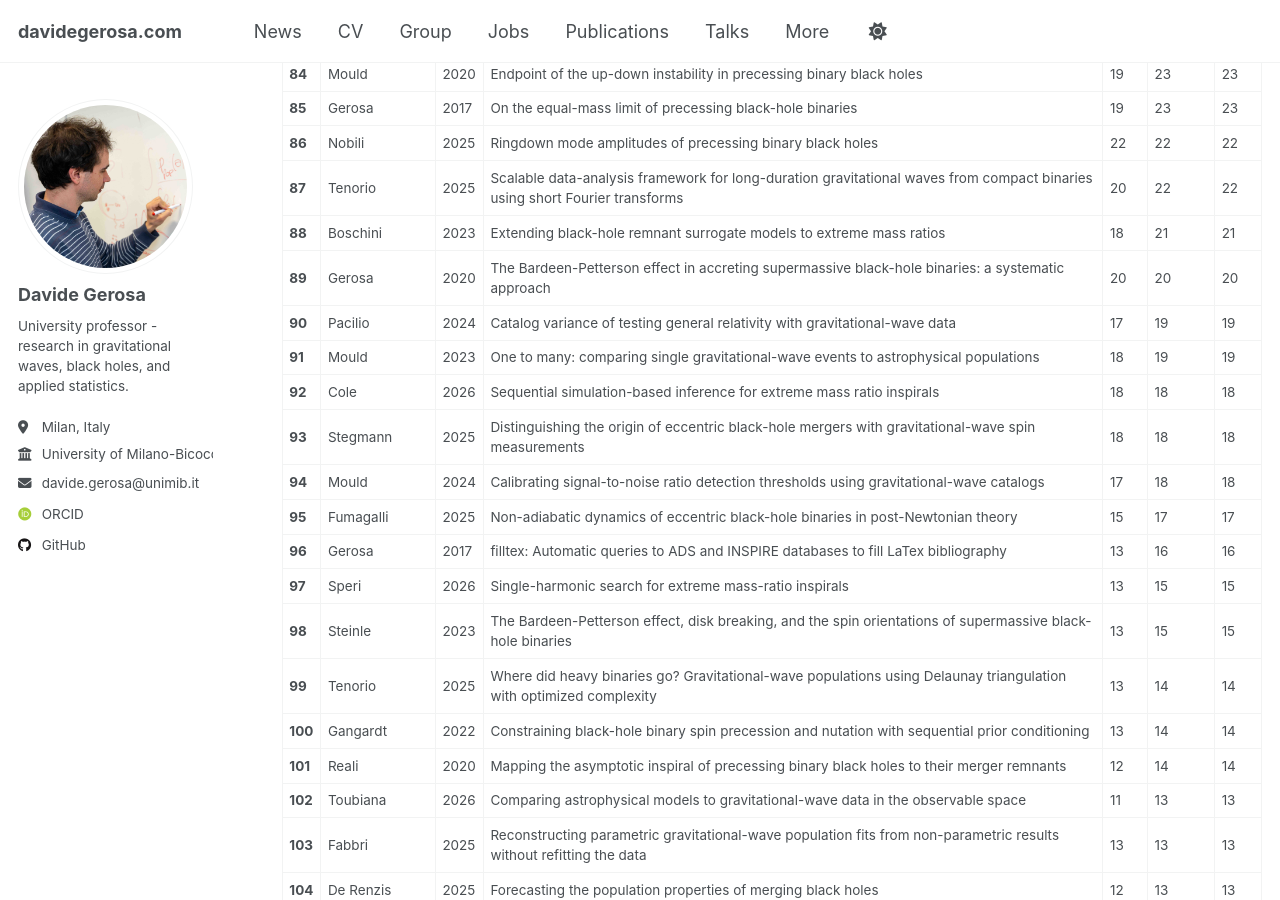
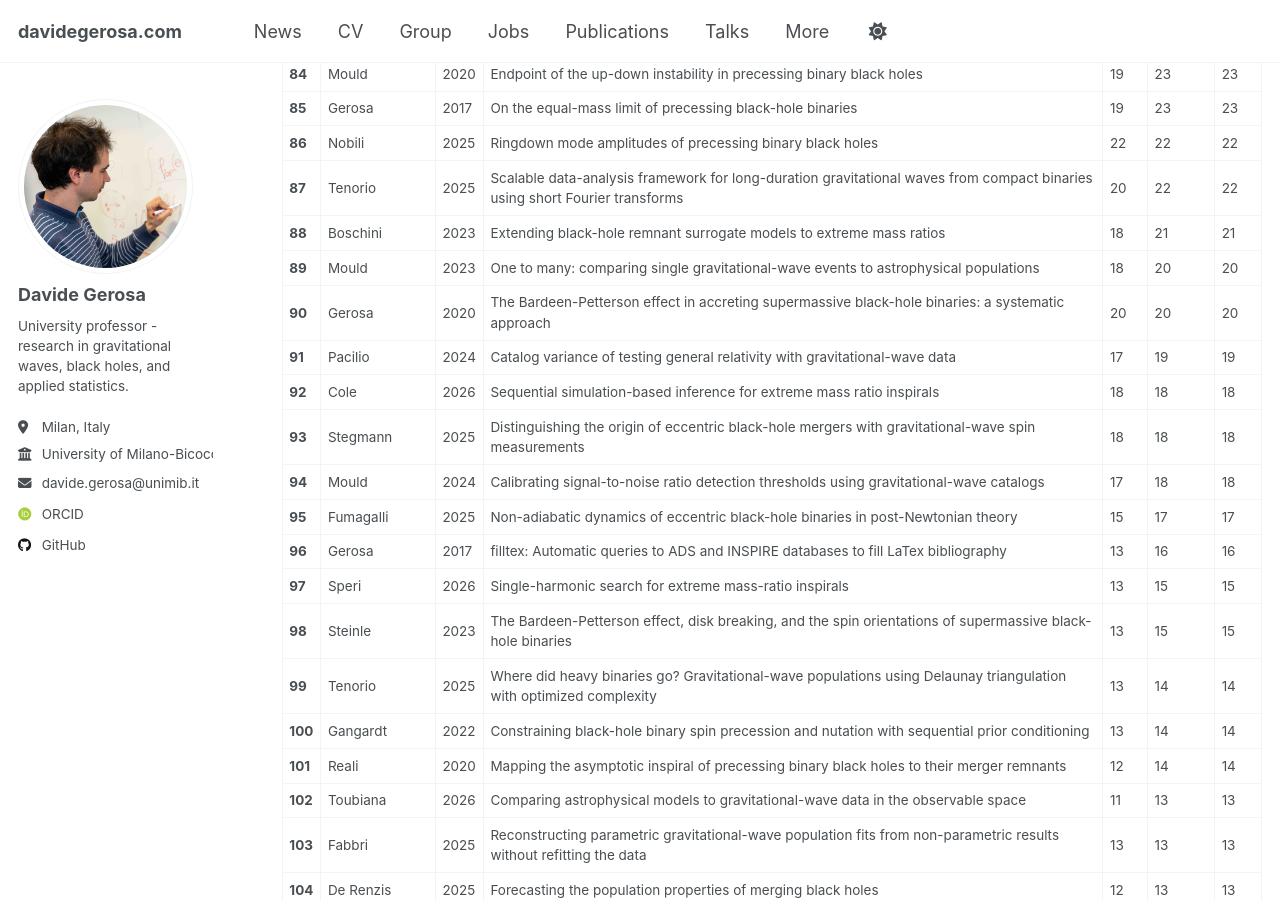
Before and after one commit to dgerosa/website, a Jekyll site: the page built from _pages/citations.md, in a window 1280 px wide and 900 px high, scrolled down 3884 px. Built offline with Jekyll 4.4.1, drawn with Linux system fonts in a browser that asks for light colours; some web fonts are replaced; some of the changed text lies outside the part shown.

Commit message:
Website update from workflow

```diff
--- a/_pages/_citations.md
+++ b/_pages/_citations.md
@@ -97,9 +97,9 @@
 | **86** | Nobili | 2025 | Ringdown mode amplitudes of precessing binary black holes | 22 | 22 | 22 |
 | **87** | Tenorio | 2025 | Scalable data-analysis framework for long-duration gravitational waves from compact binaries using short Fourier transforms | 20 | 22 | 22 |
 | **88** | Boschini | 2023 | Extending black-hole remnant surrogate models to extreme mass ratios | 18 | 21 | 21 |
-| **89** | Gerosa | 2020 | The Bardeen-Petterson effect in accreting supermassive black-hole binaries: a systematic approach | 20 | 20 | 20 |
-| **90** | Pacilio | 2024 | Catalog variance of testing general relativity with gravitational-wave data | 17 | 19 | 19 |
-| **91** | Mould | 2023 | One to many: comparing single gravitational-wave events to astrophysical populations | 18 | 19 | 19 |
+| **89** | Mould | 2023 | One to many: comparing single gravitational-wave events to astrophysical populations | 18 | 20 | 20 |
+| **90** | Gerosa | 2020 | The Bardeen-Petterson effect in accreting supermassive black-hole binaries: a systematic approach | 20 | 20 | 20 |
+| **91** | Pacilio | 2024 | Catalog variance of testing general relativity with gravitational-wave data | 17 | 19 | 19 |
 | **92** | Cole | 2026 | Sequential simulation-based inference for extreme mass ratio inspirals | 18 | 18 | 18 |
 | **93** | Stegmann | 2025 | Distinguishing the origin of eccentric black-hole mergers with gravitational-wave spin measurements | 18 | 18 | 18 |
 | **94** | Mould | 2024 | Calibrating signal-to-noise ratio detection thresholds using gravitational-wave catalogs | 17 | 18 | 18 |
```
Also changed, not shown: other parts of _pages/_citations.md (+7 -7 lines), _pages/_group.md (+1 -1 lines), _pages/_publications.md (+1 -1 lines), _pages/_talks.md (+1 -1 lines).
